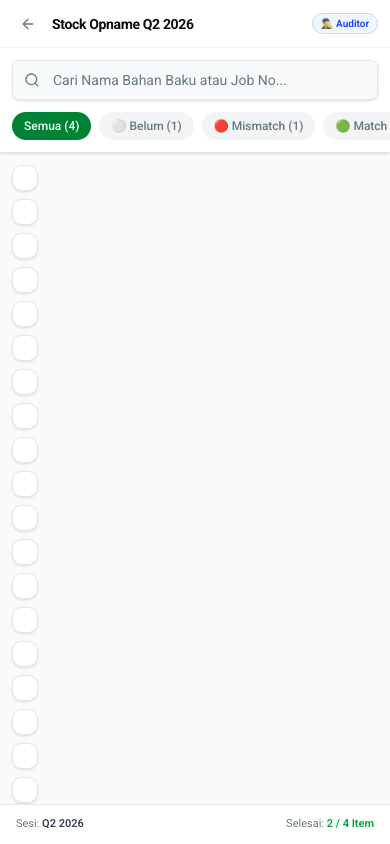
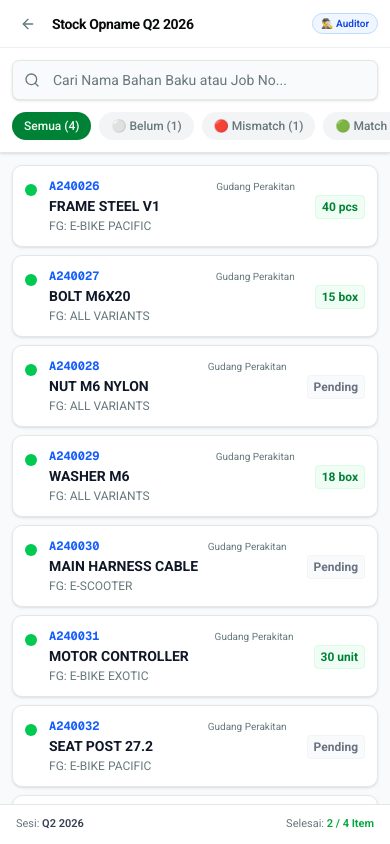
Before and after one commit to bando9/auditsync-web, a Next.js app: page /mobile/sessions/audit-khusus-perakitan in a window 390 px wide. Built offline with nearby package versions, Linux system fonts and the light colour scheme.

Commit message:
fix: mobile sessions details

```diff
--- a/app/mobile/sessions/[slug]/[itemId]/page.tsx
+++ b/app/mobile/sessions/[slug]/[itemId]/page.tsx
@@ -1,26 +1,13 @@
-import { ArrowLeft, CheckCircle2, EyeOff, MapPin } from "lucide-react"
-import React from "react"
+"use client"
+
+import { CheckCircle2, EyeOff, MapPin } from "lucide-react"
+import HeaderMobileInputForm from "./components/header-mobile-input-form"
 
 function MobileInputForm() {
   return (
     <div className="flex h-screen flex-col overflow-hidden bg-gray-50 font-sans text-foreground antialiased">
       {/* <!-- TOP MOBILE HEADER --> */}
-      <header className="sticky top-0 z-10 flex h-14 shrink-0 items-center border-b border-border bg-white px-4 shadow-sm">
-        <a
-          href="#"
-          className="mr-3 inline-flex h-8 w-8 items-center justify-center rounded-md text-muted-foreground transition-colors hover:bg-muted"
-        >
-          <ArrowLeft className="h-5 w-5" />
-        </a>
-        <div className="flex flex-col">
-          <span className="text-base leading-tight font-bold tracking-tight">
-            Input Fisik Barang
-          </span>
-          <span className="text-[10px] font-medium text-muted-foreground">
-            Sesi: Stock Opname Q2 2026
-          </span>
-        </div>
-      </header>
+      <HeaderMobileInputForm />
 
       {/* <!-- MAIN SCROLLABLE BODY --> */}
       <main className="mx-full flex w-full max-w-md flex-1 flex-col overflow-y-auto p-4">
--- a/app/mobile/sessions/[slug]/components/item-card.tsx
+++ b/app/mobile/sessions/[slug]/components/item-card.tsx
@@ -1,14 +1,14 @@
 "use client"
 
-import { AuditTarget, Session } from "@/app/types"
-import { Link } from "lucide-react"
+import { AuditTarget } from "@/app/types"
+import Link from "next/link"
 
 function ItemCard({
   dataAuditTarget,
   slugSession,
 }: {
   dataAuditTarget: AuditTarget
-  slugSession?: Session
+  slugSession?: string
 }) {
   const isCounted = dataAuditTarget.physicalQty !== null
 
@@ -20,7 +20,7 @@ function ItemCard({
       <div className="flex items-start gap-3">
         {/* <!-- Indicator Status Color --> */}
         <span
-          // title="Match"
+          title="Match"
           className="mt-1.5 h-3 w-3 shrink-0 rounded-full bg-green-500"
         ></span>
         <div className="min-w-0 flex-1">
--- a/app/mobile/sessions/[slug]/components/session-detail-interactive.tsx
+++ b/app/mobile/sessions/[slug]/components/session-detail-interactive.tsx
@@ -1,9 +1,39 @@
+"use client"
+
 import { Search } from "lucide-react"
 import FooterMobileSessionsDetail from "./footer-mobile-sessions-detail"
 import ItemCard from "./item-card"
 import HeaderMobileSessionsDetails from "./header-mobile-sessions-detail"
+import { AuditTarget, Session } from "@/app/types"
+import { usePathname } from "next/navigation"
+import Link from "next/link"
 
-function MobileSessionDetailInteractive({ dataSession, currentAuditTarget }) {
+interface SessionDetailInteractiveProps {
+  dataSession: Session[]
+  dataAuditTarget: AuditTarget[]
+}
+
+function MobileSessionDetailInteractive({
+  dataSession,
+  dataAuditTarget,
+}: SessionDetailInteractiveProps) {
+  const path = usePathname()
+
+  const currentSessionSlug = path.split("/").pop()
+
+  const currentSession = dataSession.find(
+    (session) => session.slug === currentSessionSlug
+  )
+  const currentSessionId = currentSession?.id
+
+  const currentAuditTarget = dataAuditTarget.filter((data) => {
+    const sessionId = data.sessionId
+
+    if (sessionId == currentSessionId) {
+      return data
+    }
+  })
+
   return (
     <div className="flex h-screen flex-col overflow-hidden bg-gray-50 font-sans text-foreground antialiased">
       <div className="shrink-0 border-b border-border bg-white shadow-sm">
@@ -38,15 +68,19 @@ function MobileSessionDetailInteractive({ dataSession, currentAuditTarget }) {
       </div>
 
       <main className="flex-1 space-y-2 overflow-y-auto p-3">
-        {/* <!-- ITEM 1: STATUS MATCH (🟢 Sudah Selesai) --> */}
-        {/* <ItemCardList items={dataAuditTarget} slugSession={slugSession} /> */}
         {currentAuditTarget.map((item) => {
-          return <ItemCard key={item.id} dataAuditTarget={item} />
+          return (
+            <ItemCard
+              key={item.id}
+              dataAuditTarget={item}
+              slugSession={currentSessionSlug}
+            />
+          )
         })}
 
         {/* <!-- ITEM 2: STATUS MISMATCH (🔴 Selisih Hitungan) --> */}
-        <a
-          href="#"
+        <Link
+          href={`/mobile/sessions/`}
           className="group relative block overflow-hidden rounded-xl border border-red-100 bg-white p-3 shadow-sm transition-all active:scale-[0.99]"
         >
           <div className="flex items-start gap-3">
@@ -77,7 +111,7 @@ function MobileSessionDetailInteractive({ dataSession, currentAuditTarget }) {
               </span>
             </div>
           </div>
-        </a>
+        </Link>
 
         {/* <!-- ITEM 3: STATUS MATCH (🟢 Sudah Selesai) --> */}
         <a
--- a/app/mobile/sessions/[slug]/page.tsx
+++ b/app/mobile/sessions/[slug]/page.tsx
@@ -5,28 +5,13 @@ async function MobileSessionDetail() {
   const dataSession = await getDataSession()
   const dataAuditTarget = await getDataAuditTarget()
 
-  const currentSessionId = "sess-001"
-  const currentSession = dataSession.find(
-    (session) => session.id === currentSessionId
-  )
-  const slugSession = currentSession?.slug
-
-  const currentAuditTarget = dataAuditTarget.filter((data) => {
-    const sessionId = data.sessionId
-
-    if (sessionId == currentSessionId) {
-      return data
-    }
-  })
-
-  if (!slugSession) return "nothing"
-  if (!currentAuditTarget) return "nothing"
-
   return (
-    <MobileSessionDetailInteractive
-      dataSession={dataSession}
-      currentAuditTarget={currentAuditTarget}
-    />
+    <div>
+      <MobileSessionDetailInteractive
+        dataSession={dataSession}
+        dataAuditTarget={dataAuditTarget}
+      />
+    </div>
   )
 }
 
```
